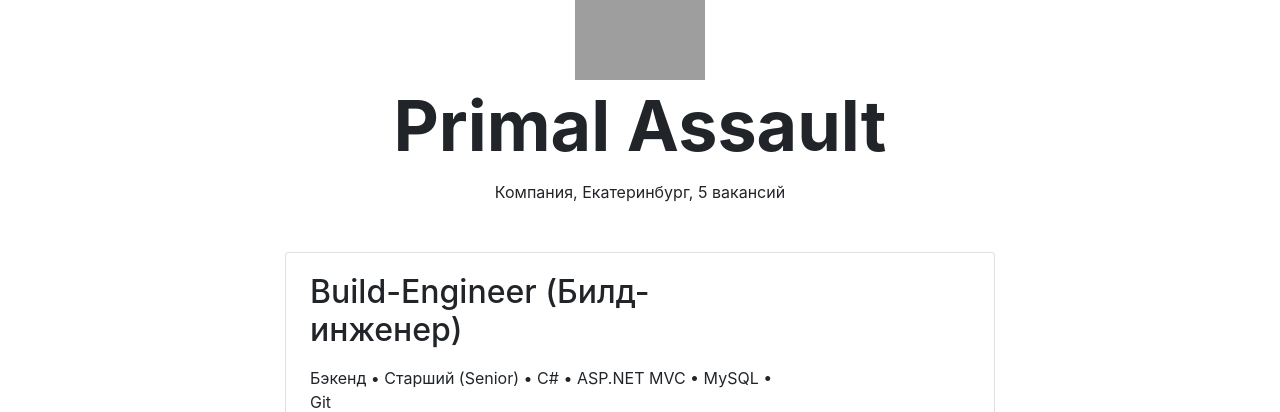
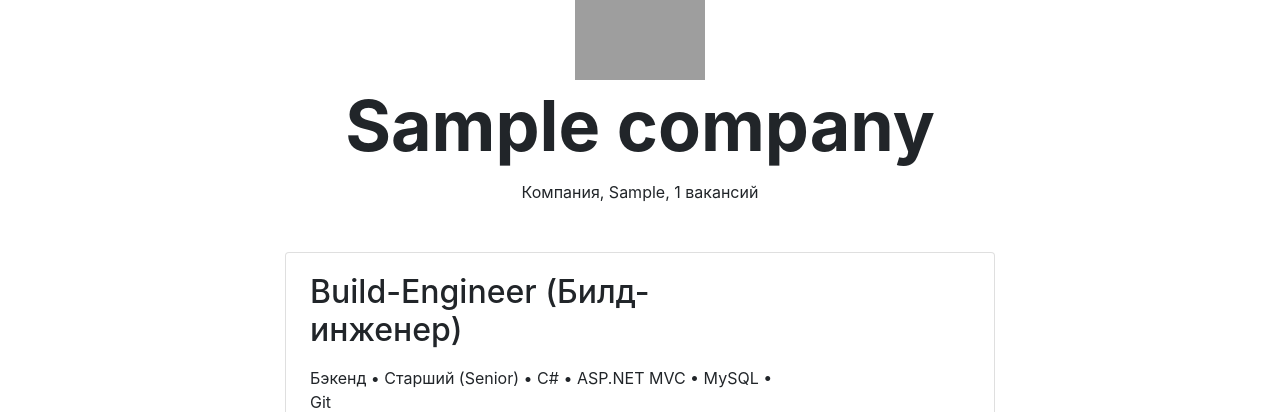
Before and after one commit to Julia-Kh/stepik_vacancies_django_course, a Django app: page /companies/1/ in a window 1280 px wide. Shown: the part 176-588 px from the top of the page. Run offline with Django 3.2, Linux system fonts and the light colour scheme; tables that the repository leaves empty hold one stand-in row (values such as "Sample post"); some libraries are stand-ins or nearby versions; grey boxes are pictures that could not be loaded.

Commit message:
Начата работа над пунктом 9

```diff
--- a/templates/vacancies/company.html
+++ b/templates/vacancies/company.html
@@ -9,8 +9,8 @@
       <div class="text-center">
         <img src="https://place-hold.it/130x80" width="130" height="80" alt="">
       </div>
-      <h1 class="h1 text-center mx-auto mt-0 pt-1" style="font-size: 70px;"><strong>Primal Assault</strong></h1>
-      <p class="text-center pt-1">Компания, Екатеринбург, 5 вакансий</p>
+      <h1 class="h1 text-center mx-auto mt-0 pt-1" style="font-size: 70px;"><strong>{{ company.title }}</strong></h1>
+      <p class="text-center pt-1">Компания, {{ company.location }}, {{ count_of_vacancies_from_the_company }} вакансий</p>
       <div class="row mt-5">
         <div class="col-12 col-lg-8 offset-lg-2 m-auto">
           <div class="card mb-4">
--- a/vacancies/views.py
+++ b/vacancies/views.py
@@ -46,6 +46,15 @@ class CompanyListView(ListView):
     model = Company
     template_name = 'vacancies/company.html'
 
+    def get_context_data(self, **kwargs):
+        context = super(CompanyListView, self).get_context_data(**kwargs)
+        company_id = self.kwargs['company_id']
+        instance_of_model = Company.objects.get(id=company_id)
+        context['company'] = instance_of_model
+        context['vacancies_from_the_company'] = instance_of_model.vacancies.all()
+        context['count_of_vacancies_from_the_company'] = instance_of_model.vacancies.count()
+        return context
+
 
 class VacancyListView(ListView):
     model = Vacancy
```
